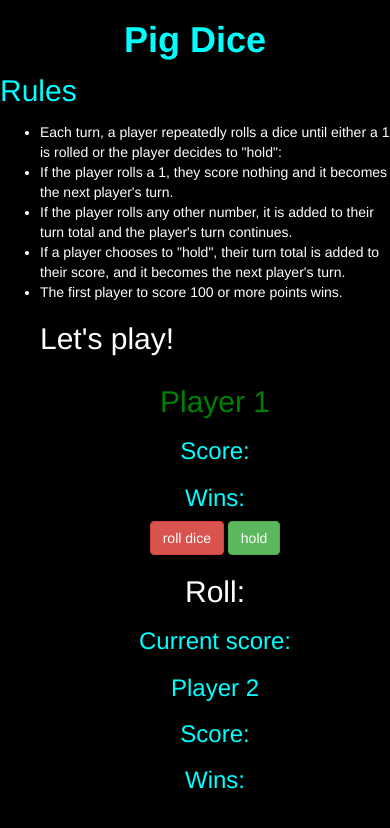
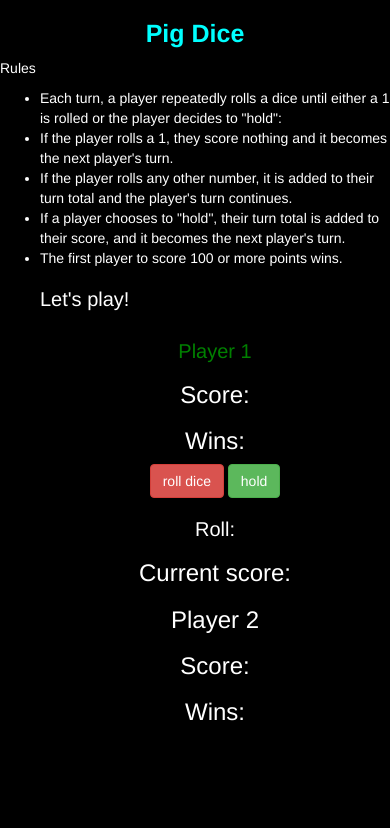
Before and after one commit to Vinny69/Pig-dice, a plain HTML site: page index.html in a window 390 px wide. Drawn offline with Linux system fonts and the light colour scheme.

Commit message:
fixed gh-pages and master conflict in styles.css

```diff
--- a/css/styles.css
+++ b/css/styles.css
@@ -5,7 +5,6 @@
 
 #welcome {
   width: auto;
-  /*height: 250px;*/
   text-shadow: 50px;
 }
 
@@ -14,6 +13,7 @@
   padding: 0;
   margin: 0;
   height: 120px;
+  color: red;
 }
 
 #main {
@@ -21,22 +21,17 @@
 }
 
 body {
-  /*background-image: url(../images/lets-play.jpg);*/
-  background-repeat: no-repeat;
-  background-size: cover;
   color: #ff003e;
   background-color: black;
 }
-li,h2{
+h2,h3,p,li{
   color: white;
 }
-p{
-  font-size: 30px;
-  color: aqua;
+@media screen and (max-width: 650px) {
+  h1{
+    font-size: 25px;
+  }
+  h2{
+    font-size: 20px;
+  }
 }
-h4{
-  color: white;
-}
-h3{
-  color: aqua;
-}
```
